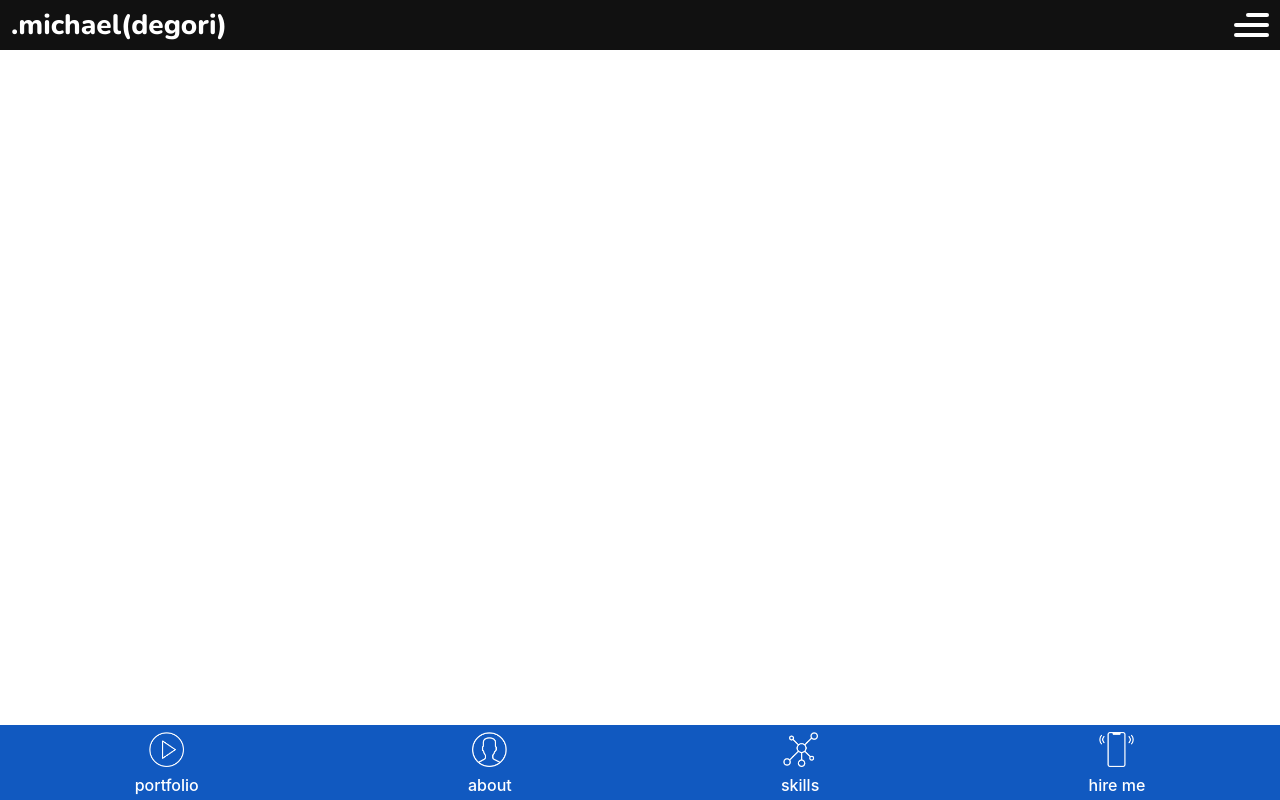
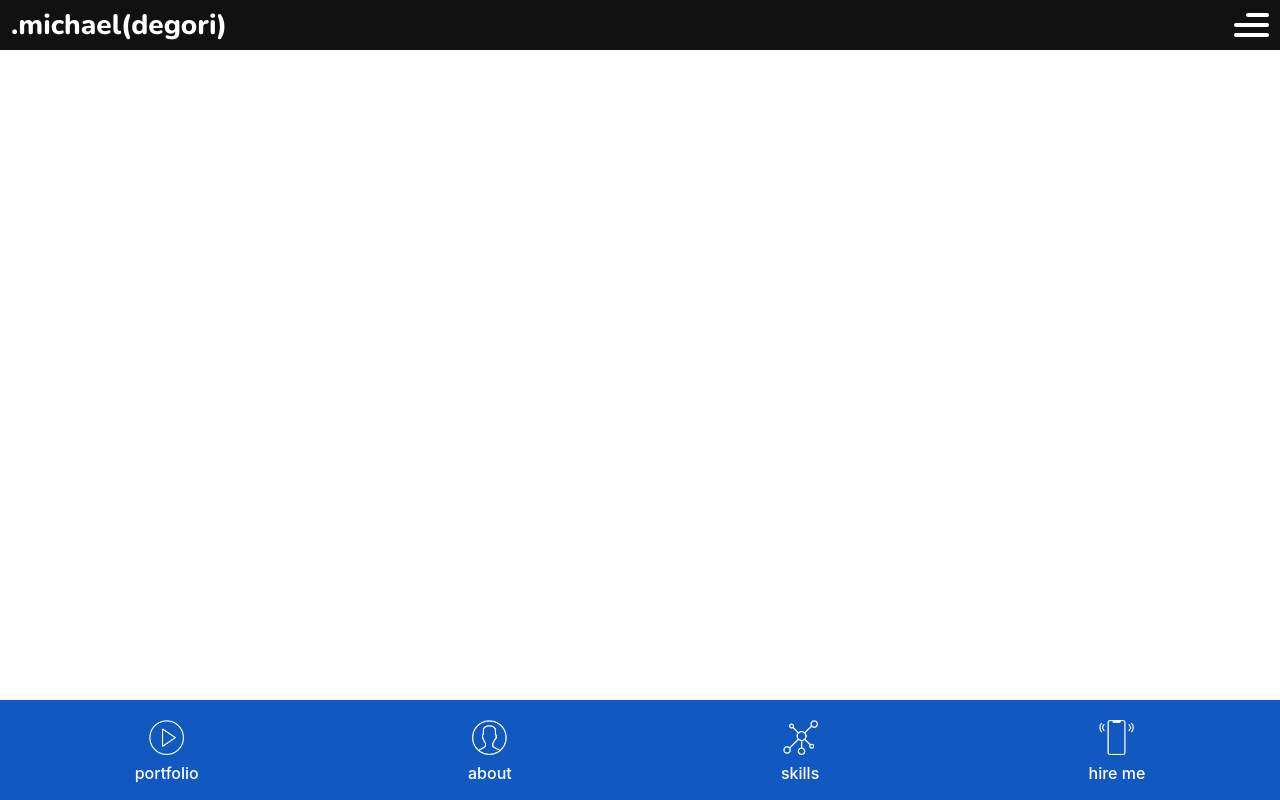
Before and after one commit to michaeldegori/portfolio-site, a React (Create React App) app: page /contact in a window 1280 px wide. Built offline with nearby package versions, Linux system fonts and the light colour scheme.

Commit message:
changed footer height

```diff
--- a/src/styles/App.css
+++ b/src/styles/App.css
@@ -234,7 +234,7 @@ footer {
   position: fixed;
   left: 0;
   bottom: 0;
-  height: 75px;
+  height: 100px;
   width: 100%;
   background-color: #1159c0;
   display: flex;
```
